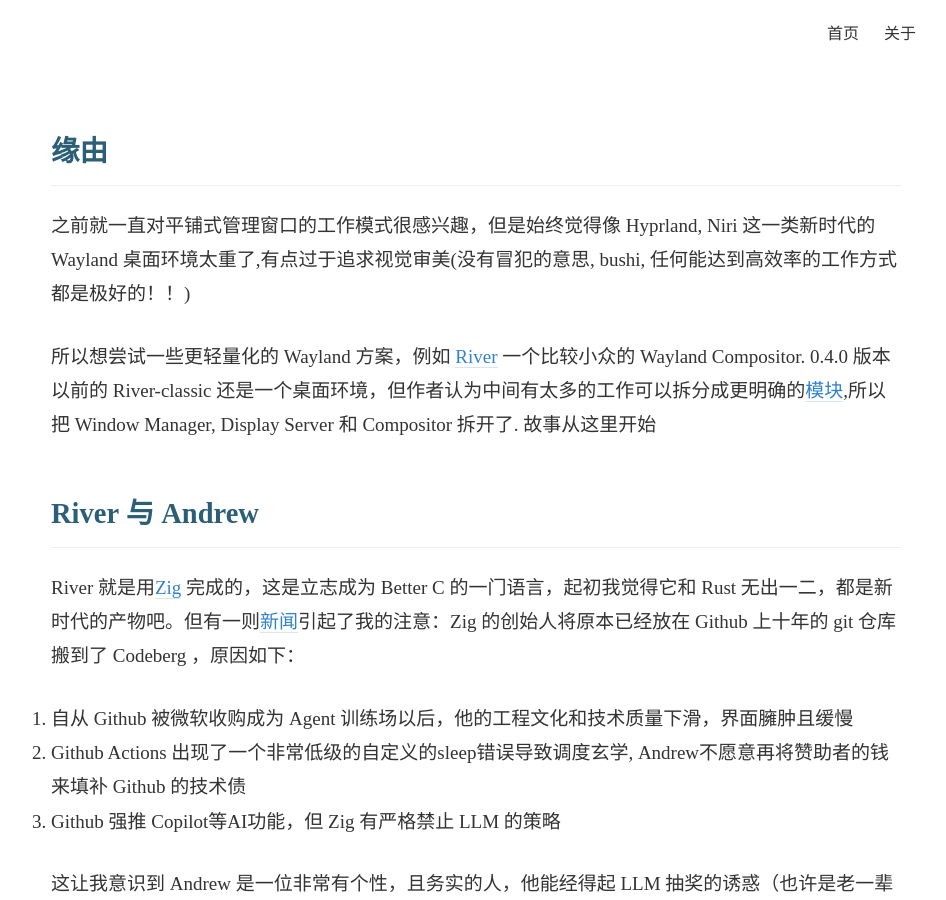
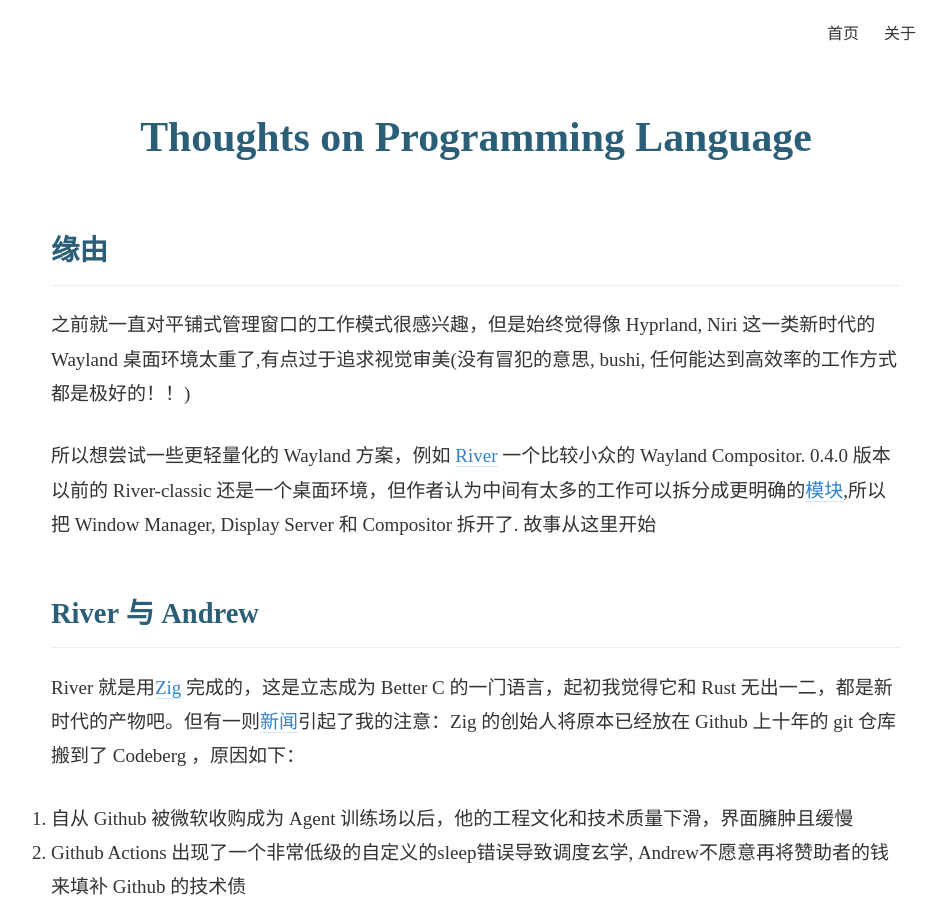
Before and after one commit to liangruogu/liangruogu.github.io, a Jekyll site: the page built from _posts/2026-7-12-Thoughts on Programming Language.md, in a window 1280 px wide and 900 px high. Shown: the whole window, without its empty margins (164-1110 px from the left). Built offline with Jekyll 4.4.1, drawn with Linux system fonts in a browser that asks for light colours.

Commit message:
update: programing language first-heading

```diff
--- a/_posts/2026-7-12-Thoughts on Programming Language.md
+++ b/_posts/2026-7-12-Thoughts on Programming Language.md
@@ -3,6 +3,8 @@
 class: post-page
 title: Thoughts on Programming Language
 ---
+
+# Thoughts on Programming Language
 
 ## 缘由
 之前就一直对平铺式管理窗口的工作模式很感兴趣，但是始终觉得像 Hyprland, Niri 这一类新时代的 Wayland 桌面环境太重了,有点过于追求视觉审美(没有冒犯的意思, bushi, 任何能达到高效率的工作方式都是极好的！！)
```
